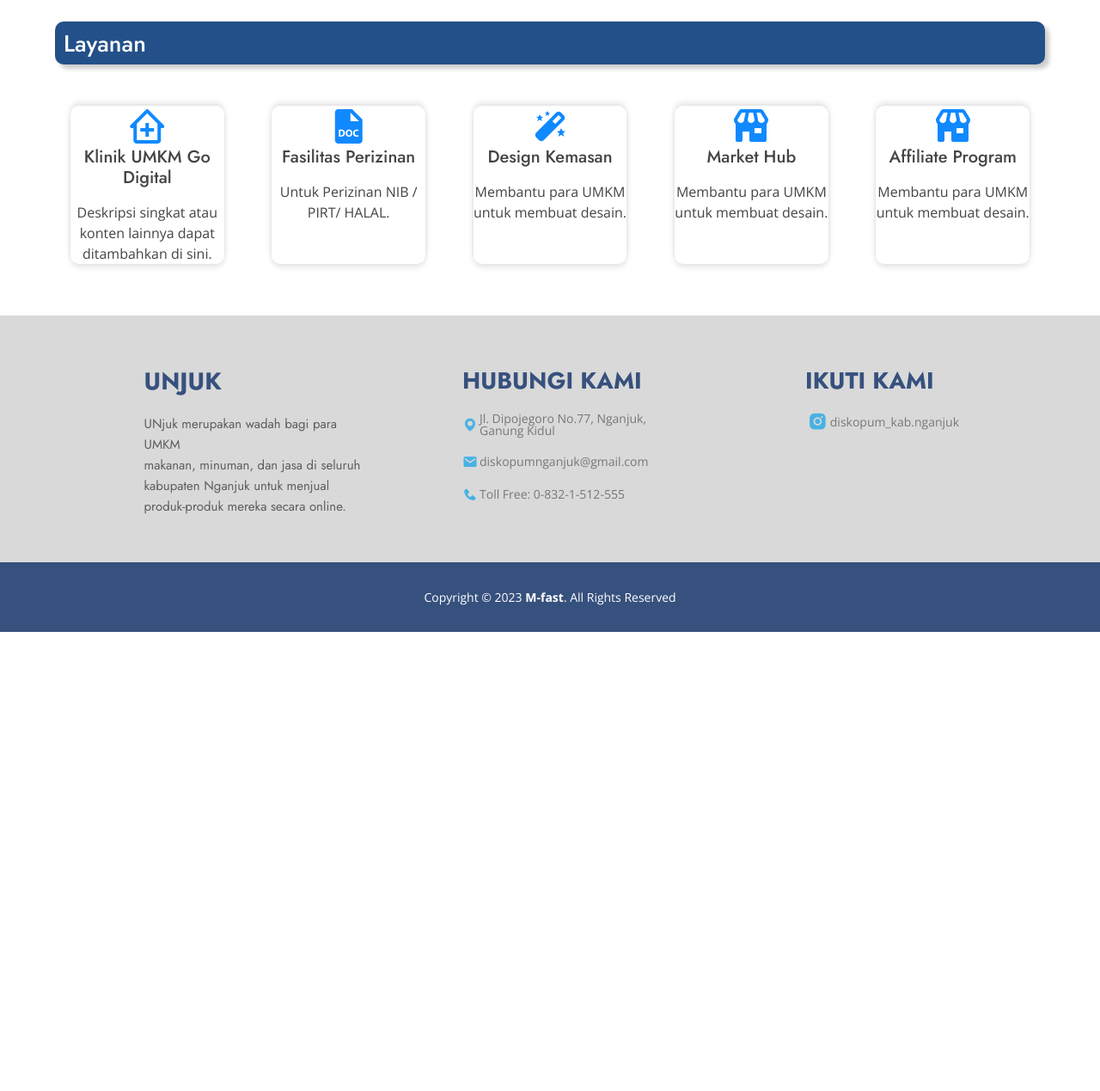
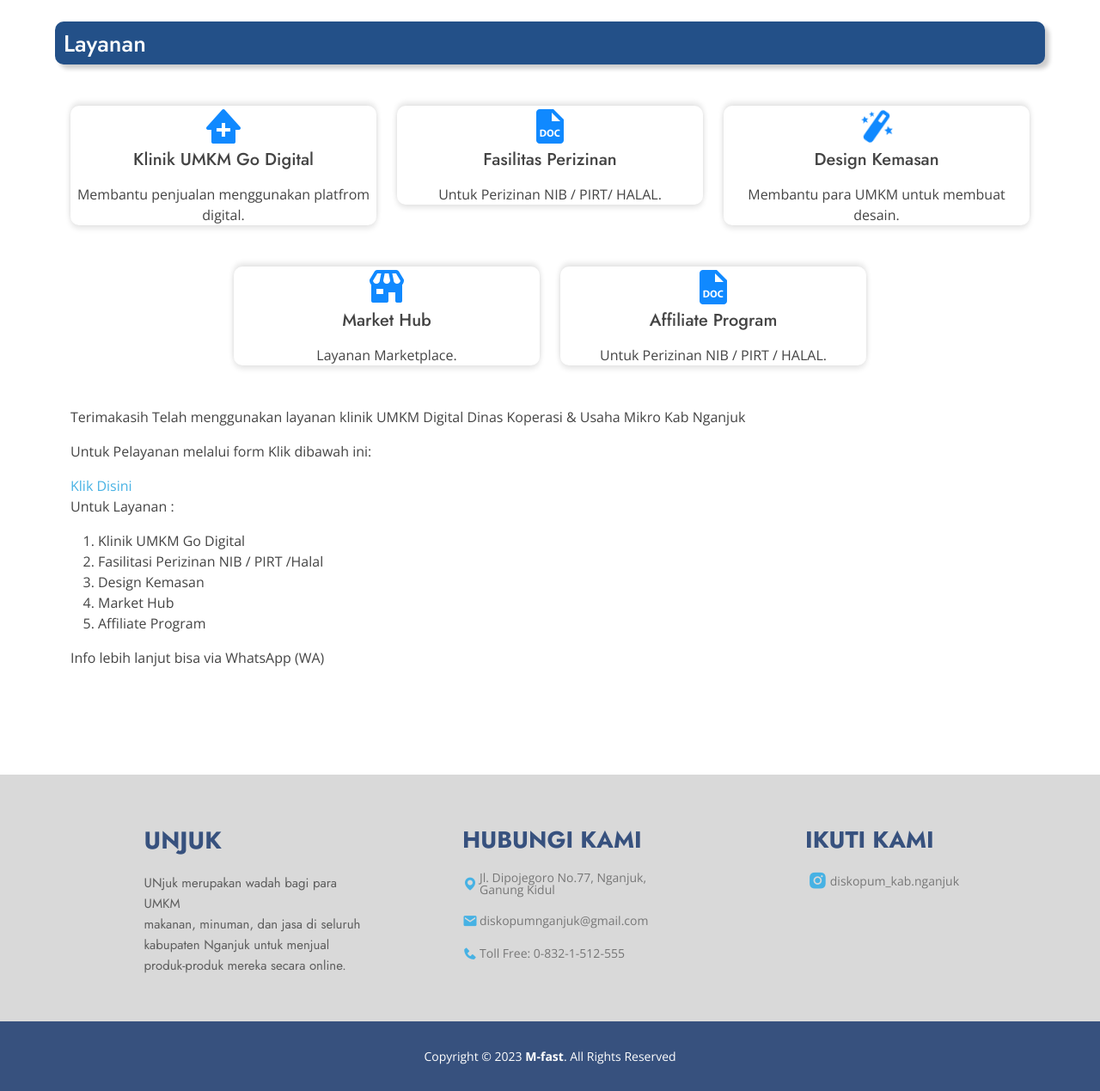
Before and after one commit to Alvian14/projectUnjuk, a PHP site: page /user-layanan.php in a window 1280 px wide. Shown: the part 73-1342 px from the top of the page at 86% size. Before the commit the page ends 808 px from the top, so only its background shows below. Run offline with PHP 8.4, Linux system fonts and the light colour scheme.

Commit message:
commit malam

```diff
--- a/assets/css/style.css
+++ b/assets/css/style.css
@@ -382,7 +382,7 @@ layanan .informasi{
 }
 
 
-/* #layanan .container{
+/* #layanan .cont{
     max-width: 200px;
     margin: 0 auto;
     padding: 20px;
--- a/index.php
+++ b/index.php
@@ -55,7 +55,7 @@
               <li><a href="user-kerajinan.php">Kerajinan</a></li>
             </ul>
           </li>
-          <li><a class="nav-link scrollto" href="user-tentangKami.php">Tentang Kami</a></li>
+          <li><a class="nav-link scrollto" href="#footer">Tentang Kami</a></li>
           <li><a class="getstarted scrollto" href="tem-login/tem-login-admin.php">Masuk</a></li>
         </ul>
         <i class="bi bi-list mobile-nav-toggle"></i>
@@ -92,6 +92,8 @@
 <br>
 <br>
 
+
+<!-- <section id="tentang-kami"> -->
   <footer id="footer">
       <div class="footer-top">
         <div class="container">
@@ -146,6 +148,7 @@
         </div>
       </div>
     </footer><!-- End Footer -->
+  <!-- </section> -->
 
   <div id="preloader"></div>
   <a href="#" class="back-to-top d-flex align-items-center justify-content-center"><i class="bi bi-arrow-up-short"></i></a>
--- a/tem-login/tem-login-admin.php
+++ b/tem-login/tem-login-admin.php
@@ -98,6 +98,6 @@ if ($_SERVER["REQUEST_METHOD"] == "POST") {
   	<script src="js/bootstrap.min.js"></script>
   	<script src="js/main.js"></script>
 	<script src="../assets/js/login.js"></script>
-	<script src="../assets/js/stop.js"></script>
+	<!-- <script src="../assets/js/stop.js"></script> -->
 	</body>
 </html>
--- a/user-layanan.php
+++ b/user-layanan.php
@@ -1,4 +1,4 @@
-</nav><!-- .navbar -->
+
 <!DOCTYPE html>
 <html lang="en">
 
@@ -54,7 +54,7 @@
               <li><a href="user-kerajinan.php">Kerajinan</a></li>
             </ul>
           </li>
-          <li><a class="nav-link scrollto" href="user-tentangKami.php">Tentang Kami</a></li>
+          <li><a class="nav-link scrollto" href="#footer">Tentang Kami</a></li>
           <li><a class="getstarted scrollto" href="tem-login/tem-login-admin.php">Masuk</a></li>
         </ul>
         <i class="bi bi-list mobile-nav-toggle"></i>
@@ -71,10 +71,71 @@
           Layanan</h1>
       </div>
     </div>
-    <!-- <div class="informasi container mt-5">
+
+                <div class="container mt-5">
+                    <div class="row g-4">
+                        <div class="col-md-6 col-lg-4">
+                            <div class="kotak text-center" style=" box-shadow: 0px -4px 6px rgba(0, 0, 0, 0.1), 0px 4px 6px rgba(0, 0, 0, 0.1);">
+                                <i class='bx bxs-clinic bx-lg' style='color:#1089ff' ></i>
+                                <div class="card-body">
+                                    <h5 class="card-title">Klinik UMKM Go Digital</h5>
+                                    <p class="card-text mt-3">Membantu penjualan menggunakan platfrom digital.</p>
+                                </div>
+                            </div>
+                        </div>
+
+                        <div class="col-md-6 col-lg-4">
+                            <div class="kotak text-center" style="box-shadow: 0px -4px 6px rgba(0, 0, 0, 0.1), 0px 4px 6px rgba(0, 0, 0, 0.1);">
+                                <i class='bx bxs-file-doc bx-lg' style='color:#1089ff'></i>
+                                <div class="card-body">
+                                    <h5 class="card-title">Fasilitas Perizinan</h5>
+                                    <p class="card-text mt-3">Untuk Perizinan NIB / PIRT/ HALAL.</p>
+                                </div>
+                            </div>
+                        </div>
+
+                        <div class="col-md-6 col-lg-4">
+                            <div class="kotak text-center" style="box-shadow: 0px -4px 6px rgba(0, 0, 0, 0.1), 0px 4px 6px rgba(0, 0, 0, 0.1);">
+                                <i class='bx bxs-magic-wand bx-tada bx-lg' style='color:#1089ff' ></i>
+                                <div class="card-body">
+                                    <h5 class="card-title">Design Kemasan</h5>
+                                    <p class="card-text mt-3">Membantu para UMKM untuk membuat desain.</p>
+                                </div>
+                            </div>
+                        </div>
+                    </div>
+                </div>
+
+                <div class="container mt-5 ">
+                    <div class="row g-4 justify-content-center align-items-center">
+                        <div class="col-md-6 col-lg-4">
+                            <div class="kotak text-center " style=" box-shadow: 0px -4px 6px rgba(0, 0, 0, 0.1), 0px 4px 6px rgba(0, 0, 0, 0.1);">
+                                <i class='bx bxs-store bx-lg' style='color:#1089ff; font-size: 3rem;'  ></i>
+                                <div class="card-body">
+                                    <h5 class="card-title">Market Hub</h5>
+                                    <p class="card-text mt-3">Layanan Marketplace.</p>
+                                </div>
+                            </div>
+                        </div>
+
+                        <div class="col-md-6 col-lg-4">
+                            <div class="kotak text-center " style="box-shadow: 0px -4px 6px rgba(0, 0, 0, 0.1), 0px 4px 6px rgba(0, 0, 0, 0.1);">
+                                <i class='bx bxs-file-doc bx-lg' style='color:#1089ff; font-size: 3rem;'></i>
+                                  <div class="card-body">
+                                    <h5 class="card-title">Affiliate Program</h5>
+                                      <p class="card-text mt-3">Untuk Perizinan NIB / PIRT / HALAL.</p>
+                                  </div>
+                            </div>
+                        </div>
+                    </div>
+                </div>
+
+
+
+                <div class="informasi container mt-5 ">
                         <p>Terimakasih Telah menggunakan layanan klinik UMKM Digital Dinas Koperasi & Usaha Mikro Kab Nganjuk</p>
-            <p>Untuk Pelayanan melalui form berikut:</p>
-            <a href="https://forms.gle/x1r1v2UeVDaYXkpP7" target="_blank">Form UMKM Digital</a>
+                        <p>Untuk Pelayanan melalui form Klik dibawah ini:</p>
+                        <a href="https://forms.gle/x1r1v2UeVDaYXkpP7" target="_blank">Klik Disini</a>
                         <p>Untuk Layanan :</p>
                         <ol>
                             <li>Klinik UMKM Go Digital</li>
@@ -84,50 +145,13 @@
                             <li>Affiliate Program</li>
                         </ol>
                         <p>Info lebih lanjut bisa via WhatsApp (WA)</p>
-    </div> -->
-      <div class="informasi container mt-5 d-flex">
-        <div class="kotak text-center" style="width: 18rem; box-shadow: 0px -4px 6px rgba(0, 0, 0, 0.1), 0px 4px 6px rgba(0, 0, 0, 0.1); ">
-        <i class='bx bx-clinic bx-lg' style='color:#1089ff' ></i>
-          <div class="card-body">
-              <h5 class="card-title">Klinik UMKM Go Digital</h5>
-              <p class="card-text mt-3">Deskripsi singkat atau konten lainnya dapat ditambahkan di sini.</p>
-          </div>
-        </div>
 
-        <div class="kotak text-center " style="width: 18rem; box-shadow: 0px -4px 6px rgba(0, 0, 0, 0.1), 0px 4px 6px rgba(0, 0, 0, 0.1); margin-left: 5%">
-          <i class='bx bxs-file-doc bx-lg' style='color:#1089ff' ></i>
-          <div class="card-body">
-              <h5 class="card-title">Fasilitas Perizinan</h5>
-              <p class="card-text mt-3">Untuk Perizinan NIB / PIRT/ HALAL.</p>
-          </div>
-        </div>
-
-        <div class="kotak text-center " style="width: 18rem; box-shadow: 0px -4px 6px rgba(0, 0, 0, 0.1), 0px 4px 6px rgba(0, 0, 0, 0.1); margin-left: 5%">
-        <i class='bx bxs-magic-wand bx-lg' style='color:#1089ff'  ></i>
-          <div class="card-body">
-              <h5 class="card-title">Design Kemasan</h5>
-              <p class="card-text mt-3">Membantu para UMKM untuk membuat desain.</p>
-          </div>
-        </div>
-
-        <div class="kotak text-center " style="width: 18rem; box-shadow: 0px -4px 6px rgba(0, 0, 0, 0.1), 0px 4px 6px rgba(0, 0, 0, 0.1); margin-left: 5%">
-        <i class='bx bxs-store bx-flip-horizontal bx-lg' style='color:#1089ff' ></i>
-          <div class="card-body">
-              <h5 class="card-title">Market Hub</h5>
-              <p class="card-text mt-3">Membantu para UMKM untuk membuat desain.</p>
-          </div>
-        </div>
-
-        <div class="kotak text-center " style="width: 18rem; box-shadow: 0px -4px 6px rgba(0, 0, 0, 0.1), 0px 4px 6px rgba(0, 0, 0, 0.1); margin-left: 5%">
-        <i class='bx bxs-store bx-flip-horizontal bx-lg' style='color:#1089ff' ></i>
-          <div class="card-body">
-              <h5 class="card-title">Affiliate Program</h5>
-              <p class="card-text mt-3">Membantu para UMKM untuk membuat desain.</p>
-          </div>
                 </div>
 
 
-      </div>
+
+
+
 
 
 
@@ -139,7 +163,7 @@
 
  <!-- footer -->
   <footer id="footer">
-    <div class="footer-top">
+    <div class="footer-top mt-5">
       <div class="container">
         <div class="row">
           <div class="col-lg-3 col-md-6 footer-contact mx-auto ml-auto">
--- a/user-makanan.php
+++ b/user-makanan.php
@@ -65,7 +65,7 @@ $result = mysqli_query($conn, $query);
               <li><a href="user-kerajinan.php">Kerajinan</a></li>
             </ul>
           </li>
-          <li><a class="nav-link scrollto" href="user-tentangKami.php">Tentang Kami</a></li>
+          <li><a class="nav-link scrollto" href="#">Tentang Kami</a></li>
           <li><a class="getstarted scrollto" href="tem-login/tem-login-admin.php">Masuk</a></li>
         </ul>
         <i class="bi bi-list mobile-nav-toggle"></i>
```
Also changed, not shown: daftar-kecamatan/admin-daftar.php (+34 -1 lines), hapus-data.php (added, +27 -0 lines), user-tentangKami.php (deleted, +0 -167 lines). Lines whose indentation alone changed are shown as unchanged.
